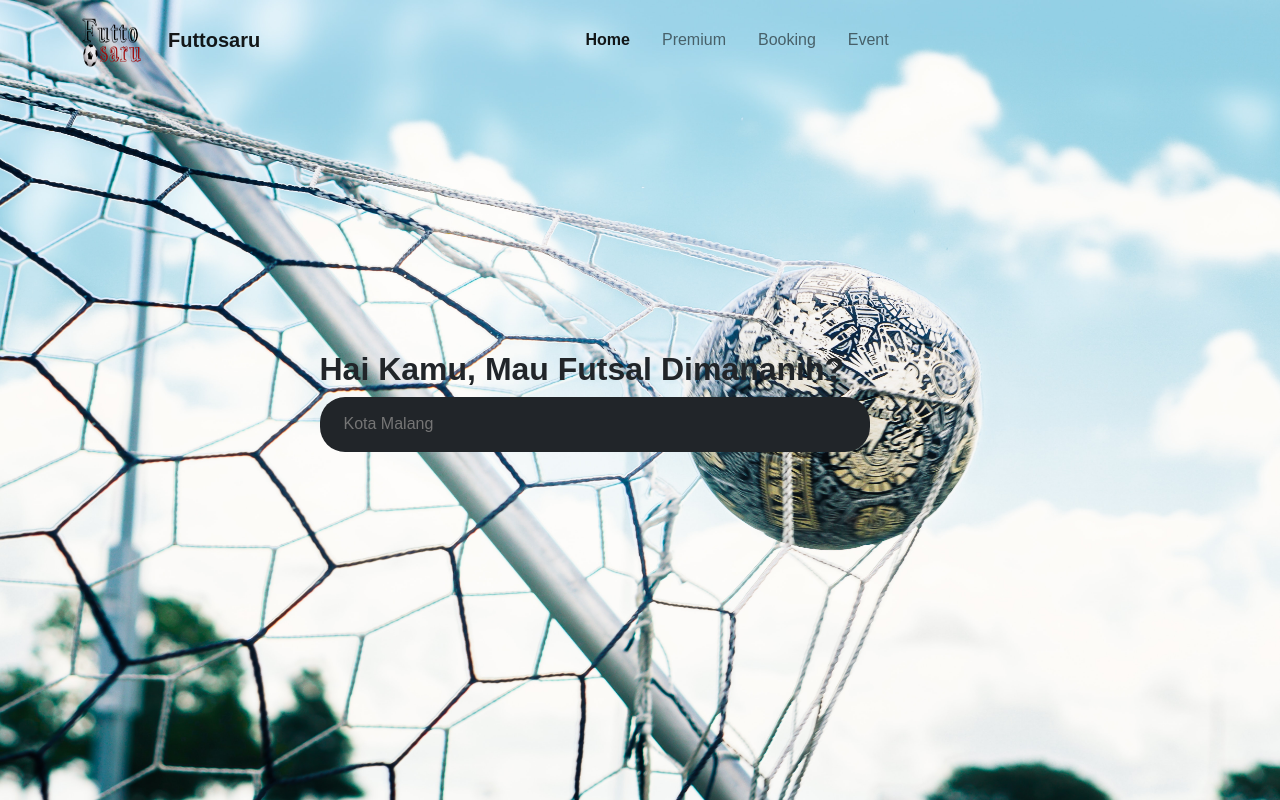
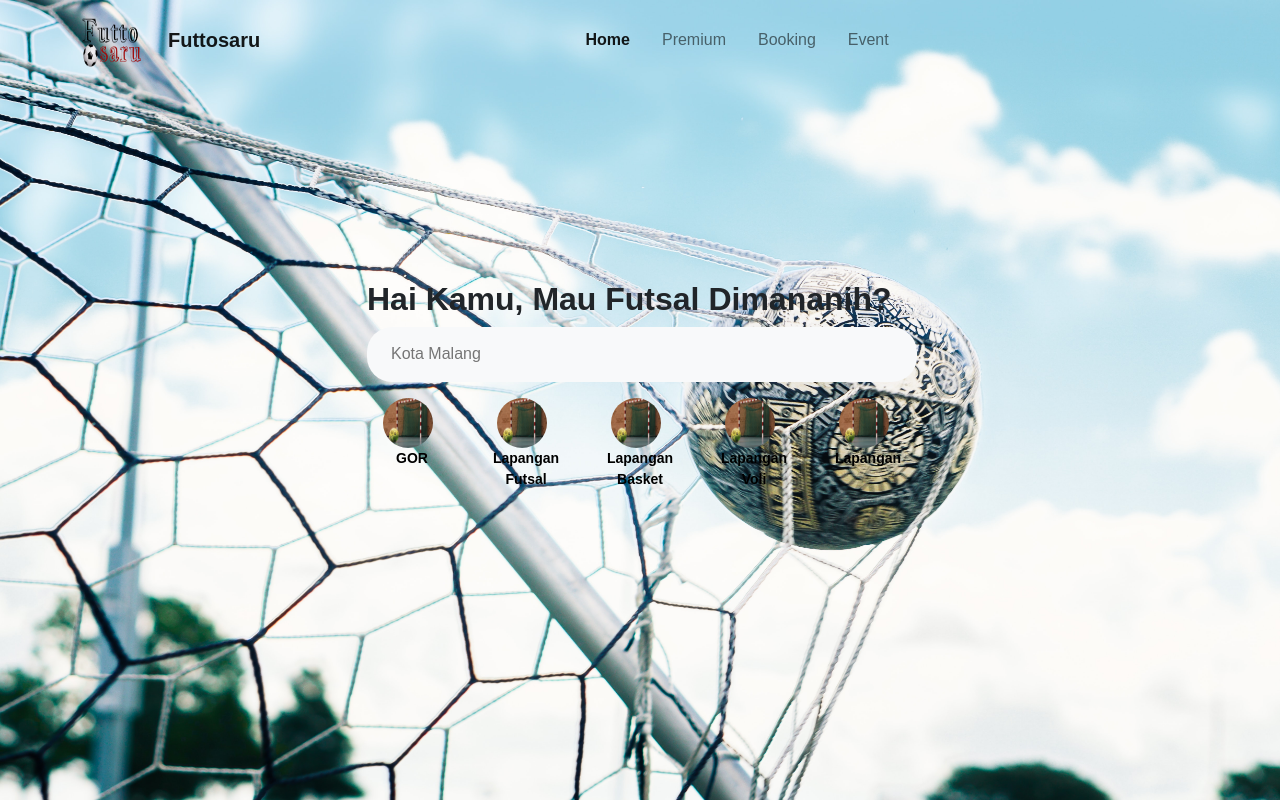
Before and after one commit to Azhun20/Futtosaru, a CodeIgniter 4 app: the page made by app/Views/dashboard.php in a window 1280 px wide. Run offline with PHP 8.4 and a stand-in for CodeIgniter, Linux system fonts and the light colour scheme; the template is opened without the code that fills it, so the values that code supplies are empty; some libraries are stand-ins or nearby versions.

Commit message:
Push homepage

```diff
--- a/app/Views/dashboard.php
+++ b/app/Views/dashboard.php
@@ -35,14 +35,35 @@
     <section id="hero">
         <div class="container h-100">
             <div class="row h-100">
-                <div class="col-md-7 hero-tagline my-auto mx-auto">
+                <div class="col-md-6 hero-tagline my-auto mx-auto">
                     <h1 class="text-dark">Hai Kamu, Mau Futsal Dimananih?</h1>
                     <div class="btnSearch mx-auto">
-                        <input type="text" class="search bg-dark text-light ps-4" placeholder="Kota Malang" aria-label="Username" aria-describedby="basic-addon1">
+                        <input type="text" class="search bg-light ps-4" placeholder="Kota Malang" aria-label="Username" aria-describedby="basic-addon1">
+                    </div>
+                    <div class="row my-3">
+                        <div class="col">
+                            <img src="Asset/img/background.jpg" class="card1 mx-3" alt="">
+                            <p>GOR</p>
+                        </div>
+                        <div class="col">
+                            <img src="Asset/img/background.jpg" class="card1 mx-3" alt="">
+                            <p>Lapangan Futsal</p>
+                        </div>
+                        <div class="col">
+                            <img src="Asset/img/background.jpg" class="card1 mx-3" alt="">
+                            <p>Lapangan Basket</p>
+                        </div>
+                        <div class="col">
+                            <img src="Asset/img/background.jpg" class="card1 mx-3" alt="">
+                            <p>Lapangan Voli</p>
+                        </div>
+                        <div class="col">
+                            <img src="Asset/img/background.jpg" class="card1 mx-3" alt="">
+                            <p>Lapangan</p>
+                        </div>
                     </div>
                 </div>
             </div>
-        </div>
     </section>
 </body>
 
--- a/app/Views/landingpage.php
+++ b/app/Views/landingpage.php
@@ -41,8 +41,8 @@
                     <a class="nav-link active mx-2" href="#">Event</a>
                 </div>
                 <div>
-                    <button class="button-primary">Daftar</button>
-                    <button class="button-secondary">Login</button>
+                    <button type="submit" class="button-primary">Daftar</button>
+                    <button type="submit" class="button-secondary">Login</button>
                 </div>
             </div>
         </div>
--- a/public/css/home.css
+++ b/public/css/home.css
@@ -49,10 +49,24 @@ body{
     font-size: 32px;
     line-height: 40px;
 }
+.card1{
+    box-sizing:border-box;
+    display:inline-block;
+    overflow:hidden;
+    width:50px;
+    height:50px;
+    background:none;
+    border-radius: 50px;
+    opacity:1;
+    border:0;
+    margin:0;
+    padding:0;
+    position:relative;
+}
 .hero-tagline p{
-    color: #fff;
-    font-size: 24px;
-    font-weight: 400;
+    font-size: 14px;
+    font-weight: 600;
+    text-align: center;
 }
 .hero-tagline .search{
     border-radius: 25px;
```
Also changed, not shown: .no-header.php-cs-fixer.dist.php (added, +55 -0 lines).
